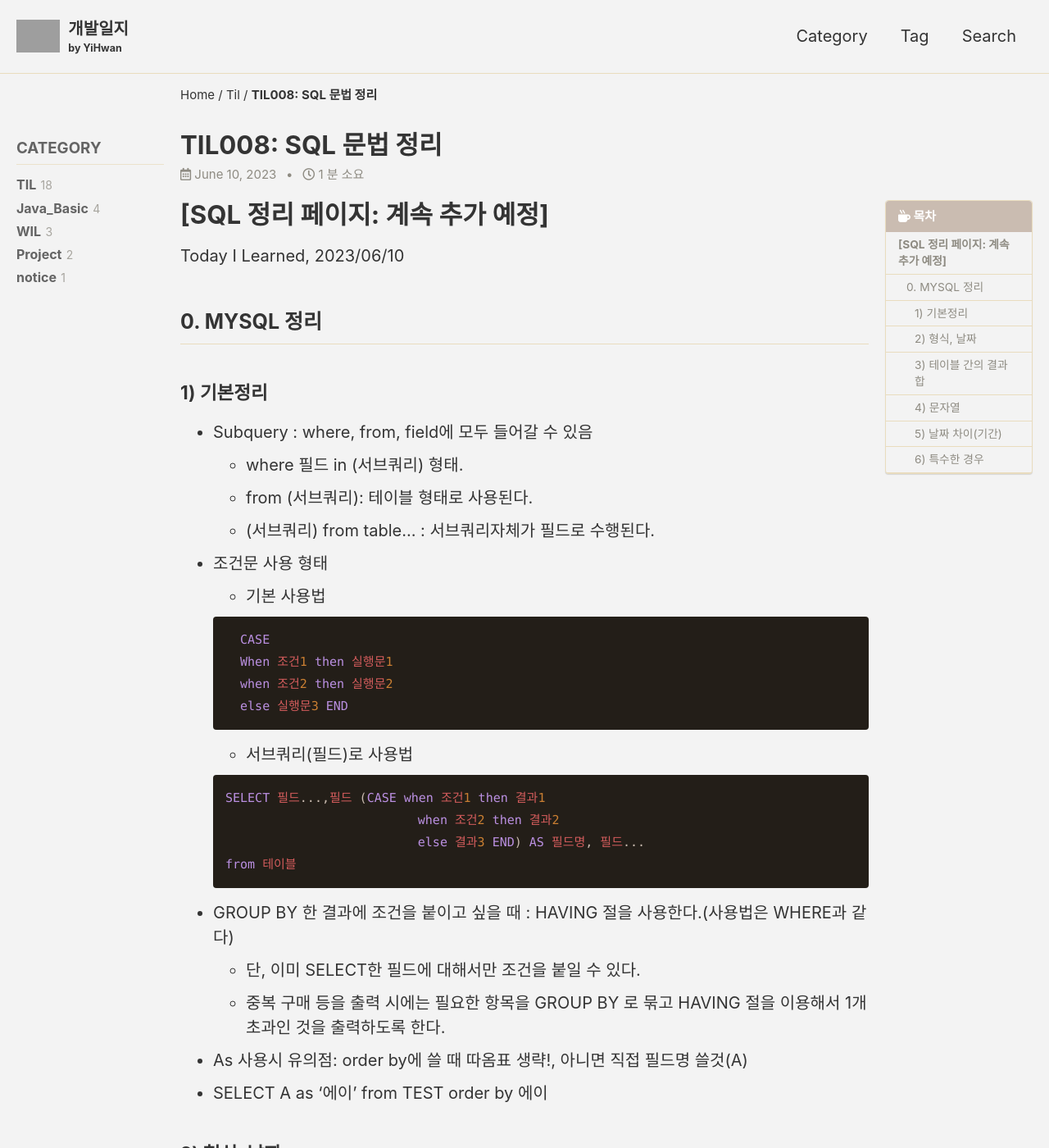
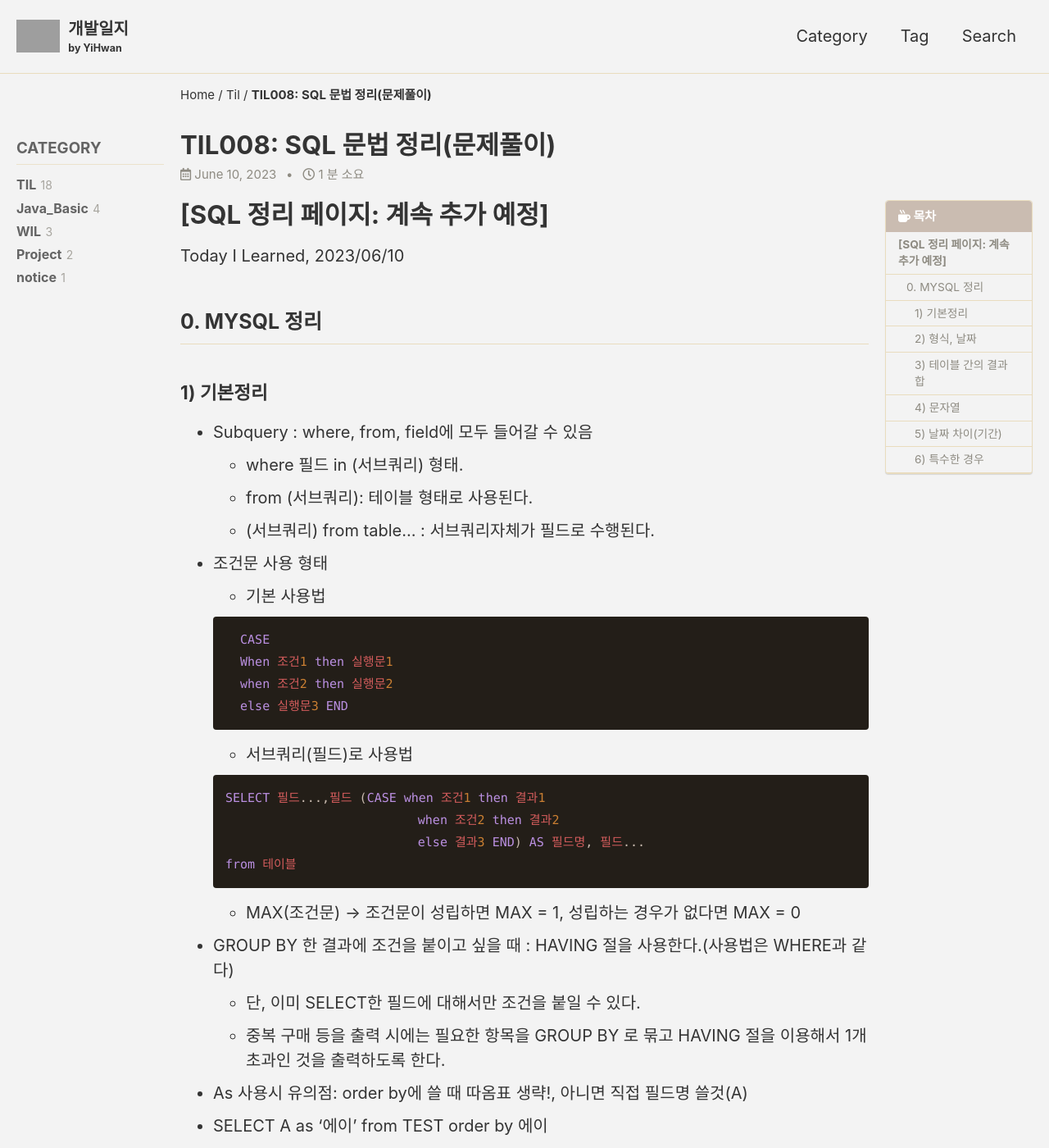
Before and after one commit to YiHwanRyu/YiHwanRyu.github.io, a Jekyll site: the page built from _posts/2023-06-10-TIL008.md, in a window 1280 px wide and 1400 px high. Shown: the whole window at 82% size. Built offline with Jekyll 4.4.1, drawn with Linux system fonts in a browser that asks for light colours; cached includes are drawn as plain includes; some web fonts are replaced; comment, search, counter and statistics services are not loaded; grey boxes are pictures that could not be loaded.

Commit message:
[UPDATE] TIL008 내용 추가

````diff
--- a/_posts/2023-06-10-TIL008.md
+++ b/_posts/2023-06-10-TIL008.md
@@ -1,6 +1,6 @@
 ---
 layout: single
-title:  "TIL008: SQL 문법 정리"
+title:  "TIL008: SQL 문법 정리(문제풀이)"
 categories: [TIL]
 tag: [InnovationCamp, TIL, MYSQL]
 toc: true
@@ -44,6 +44,9 @@ Today I Learned, 2023/06/10
                               else 결과3 END) AS 필드명, 필드...
     from 테이블
     ```
+
+    - MAX(조건문) -> 조건문이 성립하면 MAX = 1, 성립하는 경우가 없다면 MAX = 0
+
   - GROUP BY 한 결과에 조건을 붙이고 싶을 때 : HAVING 절을 사용한다.(사용법은 WHERE과 같다)
     - 단, 이미 SELECT한 필드에 대해서만 조건을 붙일 수 있다.
     - 중복 구매 등을 출력 시에는 필요한 항목을 GROUP BY 로 묶고 HAVING 절을 이용해서 1개 초과인 것을 출력하도록 한다.
````
